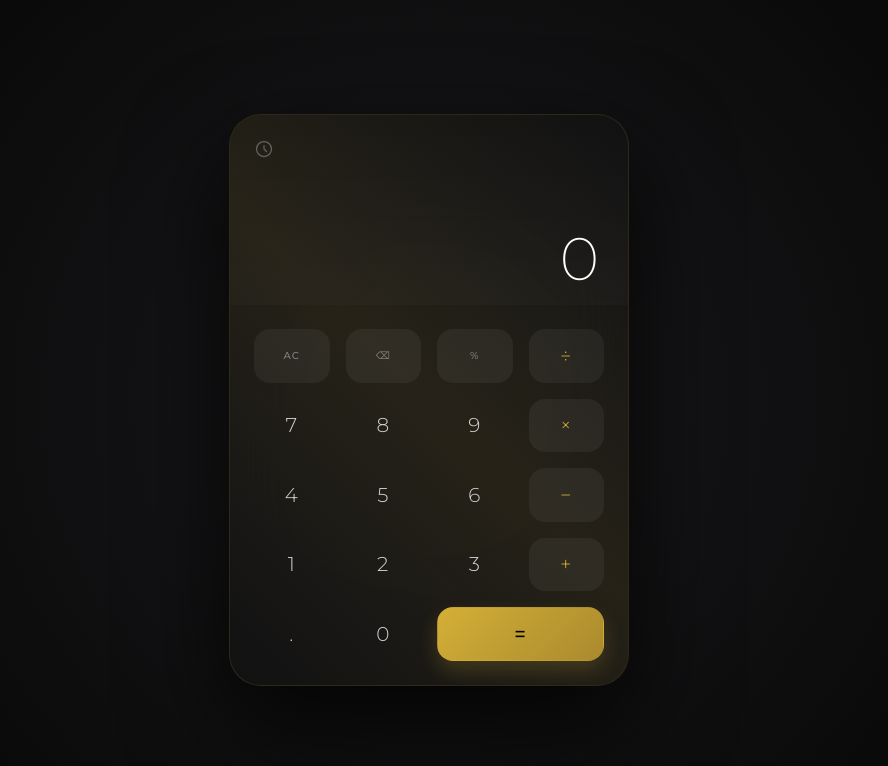
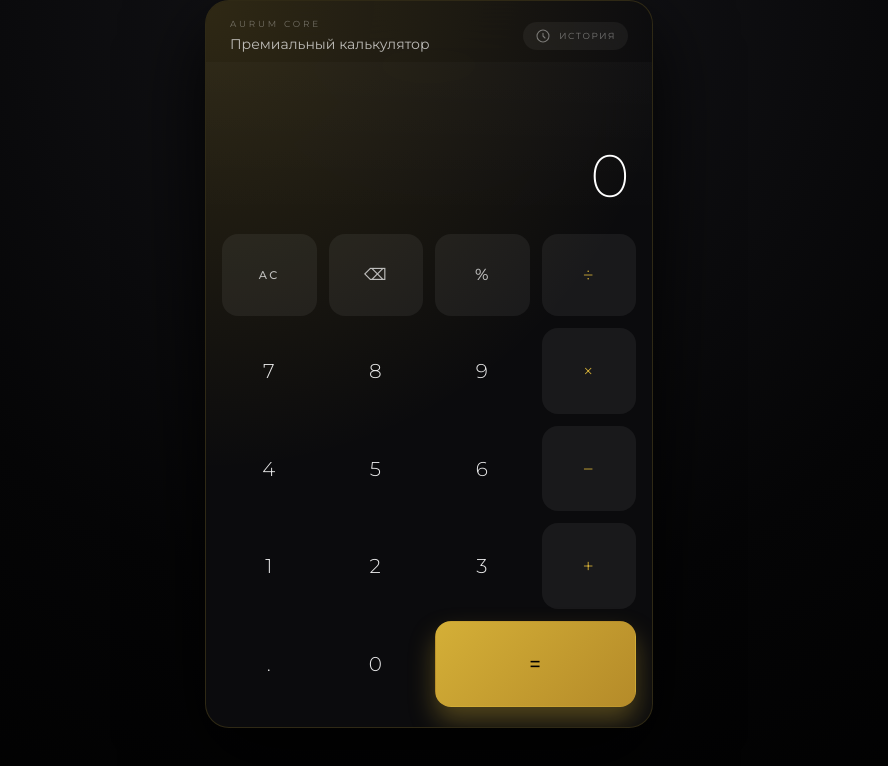
Before and after one commit to Quantiluzarra/3F2504E0-4F89-41D3-9A0C-0305E82C3308, a plain HTML site: page index.html in a window 1280 px wide. Shown: the whole page, without its empty margins (211-1099 px from the left). Drawn offline with nearby package versions, Linux system fonts and the light colour scheme.

Commit message:
Update index.html

```diff
--- a/index.html
+++ b/index.html
@@ -2,95 +2,102 @@
 <html lang="ru">
 <head>
     <meta charset="UTF-8">
-    <meta name="viewport" content="width=device-width, initial-scale=1.0">
-    <title>Elite Business Calculator</title>
+    <meta name="viewport" content="width=device-width, initial-scale=1, viewport-fit=cover">
+    <title>Aurum Core Calculator</title>
     <script src="https://cdn.tailwindcss.com"></script>
     <link href="https://fonts.googleapis.com/css2?family=Montserrat:wght@200;300;400;500&display=swap" rel="stylesheet">
     <style>
         :root {
             --gold: #d4af37;
             --platinum: #e5e4e2;
-            --dark-bg: #0a0a0b;
+            --dark-bg: #050506;
         }
 
         body {
             font-family: 'Montserrat', sans-serif;
             background-color: var(--dark-bg);
+            min-height: 100vh;
+            margin: 0;
             display: flex;
             justify-content: center;
-            align-items: center;
-            min-height: 100vh;
-            margin: 0;
-            overflow: hidden;
-            background: radial-gradient(circle at center, #1a1a1d 0%, #050505 100%);
+            align-items: stretch;
+            background: radial-gradient(circle at top, #16161a 0%, #050506 60%, #000 100%);
         }
 
-        /* Премиальная карточка */
+        .app-shell {
+            width: 100%;
+            max-width: 480px;
+            margin: 0 auto;
+            padding: env(safe-area-inset-top, 16px) 16px env(safe-area-inset-bottom, 16px);
+            box-sizing: border-box;
+        }
+
         .calculator-card {
-            background: rgba(18, 18, 20, 0.8);
+            background: rgba(12, 12, 14, 0.95);
             backdrop-filter: blur(30px);
             -webkit-backdrop-filter: blur(30px);
-            border: 1px solid rgba(212, 175, 55, 0.15); /* Тонкая золотая нить */
-            box-shadow: 0 40px 100px rgba(0, 0, 0, 0.8);
+            border: 1px solid rgba(212, 175, 55, 0.18);
+            box-shadow: 0 28px 80px rgba(0, 0, 0, 0.9);
             position: relative;
+            border-radius: 24px;
+            overflow: hidden;
+            display: flex;
+            flex-direction: column;
+            min-height: calc(100vh - 72px);
         }
 
-        /* Эффект свечения за калькулятором */
         .calculator-card::before {
             content: '';
             position: absolute;
-            top: -2px; left: -2px; right: -2px; bottom: -2px;
-            background: linear-gradient(45deg, transparent, rgba(212, 175, 55, 0.1), transparent);
+            inset: -2px;
+            background: radial-gradient(circle at top left, rgba(212, 175, 55, 0.18), transparent 55%);
             z-index: -1;
-            border-radius: 24px;
+            border-radius: 26px;
         }
 
-        /* Кнопки */
         .btn {
-            transition: all 0.3s cubic-bezier(0.4, 0, 0.2, 1);
+            transition: all 0.2s ease-out;
             letter-spacing: 0.05em;
             border: 1px solid transparent;
+            touch-action: manipulation;
         }
 
         .btn:hover {
-            background: rgba(255, 255, 255, 0.05);
-            border-color: rgba(212, 175, 55, 0.3);
+            background: rgba(255, 255, 255, 0.04);
+            border-color: rgba(212, 175, 55, 0.28);
             transform: translateY(-1px);
         }
 
         .btn:active {
-            transform: scale(0.96) translateY(0);
-            background: rgba(212, 175, 55, 0.1);
+            transform: scale(0.96);
+            background: rgba(212, 175, 55, 0.14);
         }
 
-        /* Операторы и Равно */
         .btn-operator {
             color: var(--gold);
         }
 
         .btn-equals {
-            background: linear-gradient(135deg, #d4af37 0%, #aa8a2e 100%);
+            background: linear-gradient(135deg, #d4af37 0%, #b58b29 100%);
             color: #000;
             font-weight: 500;
-            box-shadow: 0 10px 20px rgba(212, 175, 55, 0.2);
+            box-shadow: 0 14px 26px rgba(212, 175, 55, 0.34);
         }
 
         .btn-equals:hover {
-            box-shadow: 0 15px 30px rgba(212, 175, 55, 0.3);
-            filter: brightness(1.1);
+            box-shadow: 0 18px 36px rgba(212, 175, 55, 0.45);
+            filter: brightness(1.06);
         }
 
-        /* Анимация появления цифр */
         @keyframes slideUpFade {
-            from { opacity: 0; transform: translateY(15px); filter: blur(5px); }
+            from { opacity: 0; transform: translateY(12px); filter: blur(4px); }
             to { opacity: 1; transform: translateY(0); filter: blur(0); }
         }
 
         .result-anim {
-            animation: slideUpFade 0.4s cubic-bezier(0.16, 1, 0.3, 1) forwards;
+            animation: slideUpFade 0.25s cubic-bezier(0.16, 1, 0.3, 1) forwards;
         }
 
-        /* Кастомный скроллбар истории */
         .history-container::-webkit-scrollbar {
             width: 3px;
         }
@@ -100,7 +107,7 @@
         }
 
         .history-item {
-            transition: all 0.2s ease;
+            transition: all 0.18s ease;
             border-left: 0 solid var(--gold);
         }
 
@@ -109,65 +116,110 @@
             padding-left: 12px;
             background: rgba(255, 255, 255, 0.03);
         }
+
+        /* Мобильные правки */
+        @media (max-width: 640px) {
+            .display-main {
+                font-size: 2.4rem;
+                line-height: 1.15;
+            }
+            .display-sub {
+                font-size: 0.65rem;
+            }
+            .keypad-grid {
+                gap: 0.65rem;
+            }
+            .btn {
+                border-radius: 1.15rem;
+            }
+        }
     </style>
 </head>
 <body>
+<div class="app-shell">
+    <div class="calculator-card">
 
-<div class="calculator-card w-full max-w-[400px] rounded-[2rem] overflow-hidden flex flex-col h-[90vh] sm:h-auto sm:aspect-[0.7/1]">
+        <!-- Верхняя панель / бренд -->
+        <header class="px-6 pt-4 pb-2 flex items-center justify-between">
+            <div class="flex flex-col">
+                <span class="text-[0.55rem] tracking-[0.32em] uppercase text-white/35">Aurum Core</span>
+                <span class="text-sm text-white/70 mt-1">Премиальный калькулятор</span>
+            </div>
+            <button id="historyBtn"
+                    class="flex items-center gap-2 text-white/40 hover:text-white transition-all duration-200 text-xs px-3 py-1.5 rounded-full bg-white/5">
+                <svg xmlns="http://www.w3.org/2000/svg" class="h-4 w-4 flex-shrink-0" fill="none" viewBox="0 0 24 24"
+                     stroke="currentColor">
+                    <path stroke-linecap="round" stroke-linejoin="round" stroke-width="1.6"
+                          d="M12 8v4l3 3m6-3a9 9 0 11-18 0 9 9 0 0118 0z"/>
+                </svg>
+                <span class="tracking-[0.18em] uppercase text-[0.55rem]">История</span>
+            </button>
+        </header>
 
-    <!-- Секция Дисплея -->
-    <div class="p-8 pb-4 flex flex-col justify-end items-end bg-gradient-to-b from-transparent to-white/[0.02] h-1/3 relative">
-        <button id="historyBtn" class="absolute top-6 left-6 text-white/30 hover:text-white/80 transition-all duration-300" title="История">
-            <svg xmlns="http://www.w3.org/2000/svg" class="h-5 w-5" fill="none" viewBox="0 0 24 24" stroke="currentColor">
-                <path stroke-linecap="round" stroke-linejoin="round" stroke-width="1.5" d="M12 8v4l3 3m6-3a9 9 0 11-18 0 9 9 0 0118 0z" />
-            </svg>
-        </button>
+        <!-- Дисплей -->
+        <section class="px-6 pb-4 pt-2 flex flex-col justify-end items-end bg-gradient-to-b from-white/[0.02] to-transparent flex-none min-h-[160px]">
+            <div id="prevDisplay" class="display-sub text-white/28 text-[0.7rem] mb-1 h-4 font-light tracking-[0.22em] uppercase overflow-hidden text-right w-full"></div>
+            <div id="currDisplay" class="display-main text-white text-5xl sm:text-6xl font-extralight tracking-tight break-all result-anim text-right w-full">0</div>
+        </section>
 
-        <div id="prevDisplay" class="text-white/20 text-xs mb-2 h-4 font-light tracking-[0.2em] uppercase overflow-hidden"></div>
-        <div id="currDisplay" class="text-white text-6xl font-extralight tracking-tighter break-all result-anim text-right w-full">0</div>
-    </div>
+        <!-- Панель истории (оверлей) -->
+        <div id="historyPanel"
+             class="hidden absolute inset-x-0 bottom-0 top-[120px] bg-black/96 z-20 px-6 pt-5 pb-6 flex flex-col">
+            <div class="flex justify-between items-center mb-4 border-b border-white/10 pb-3">
+                <div>
+                    <h3 class="text-white/70 text-[0.68rem] font-medium tracking-[0.32em] uppercase">Архив операций</h3>
+                    <p class="text-[0.6rem] text-white/30 mt-1">Тап по записи — вставка результата</p>
+                </div>
+                <button id="clearHistory"
+                        class="text-white/35 text-[0.58rem] hover:text-red-400 uppercase tracking-[0.24em] transition-colors">
+                    Очистить
+                </button>
+            </div>
+            <div id="historyList" class="history-container flex-1 overflow-y-auto space-y-3">
+                <div class="text-white/15 text-center mt-8 italic text-[0.8rem]">Нет записей</div>
+            </div>
+            <button id="closeHistory"
+                    class="mt-4 py-3 border border-white/14 text-white/60 text-[0.6rem] tracking-[0.28em] uppercase hover:bg-white/5 transition-all rounded-full">
+                Закрыть
+            </button>
+        </div>
 
-    <!-- Панель Истории -->
-    <div id="historyPanel" class="hidden absolute inset-x-0 bottom-0 top-[33%] bg-black/95 z-20 p-8 flex flex-col animate-in fade-in slide-in-from-bottom-10 duration-500">
-        <div class="flex justify-between items-center mb-6 border-b border-white/10 pb-4">
-            <h3 class="text-white/60 text-xs font-medium tracking-[0.3em] uppercase">Архив операций</h3>
-            <button id="clearHistory" class="text-white/30 text-[10px] hover:text-red-400 uppercase tracking-widest transition-colors">Очистить</button>
-        </div>
-        <div id="historyList" class="history-container flex-1 overflow-y-auto space-y-4">
-            <div class="text-white/10 text-center mt-10 italic text-sm">Нет записей</div>
-        </div>
-        <button id="closeHistory" class="mt-6 py-4 border border-white/10 text-white/40 text-[10px] tracking-[0.4em] uppercase hover:bg-white/5 transition-all">Закрыть</button>
-    </div>
+        <!-- Клавиатура -->
+        <main class="flex-1 px-4 pb-5 pt-3 flex items-stretch">
+            <div class="keypad-grid grid grid-cols-4 gap-3 w-full">
 
-    <!-- Клавиатура -->
-    <div class="flex-1 p-6 grid grid-cols-4 gap-4 bg-transparent">
+                <!-- Верхний ряд -->
+                <button class="btn bg-white/[0.06] text-white/70 rounded-2xl text-[0.7rem] uppercase font-medium tracking-[0.22em] py-3.5"
+                        onclick="clearDisplay()">AC</button>
+                <button class="btn bg-white/[0.06] text-white/70 rounded-2xl text-base font-medium py-3.5"
+                        onclick="deleteChar()">⌫</button>
+                <button class="btn bg-white/[0.06] text-white/70 rounded-2xl text-base font-medium py-3.5"
+                        onclick="appendValue('%')">%</button>
+                <button class="btn bg-white/[0.06] btn-operator rounded-2xl text-xl font-light py-3.5"
+                        onclick="appendValue('/')">÷</button>
 
-        <!-- Функциональный ряд (Верхний) -->
-        <button class="btn bg-white/5 text-white/40 rounded-2xl text-[10px] uppercase font-medium tracking-widest" onclick="clearDisplay()">AC</button>
-        <button class="btn bg-white/5 text-white/40 rounded-2xl text-[10px] uppercase font-medium tracking-widest" onclick="deleteChar()">⌫</button>
-        <button class="btn bg-white/5 text-white/40 rounded-2xl text-[10px] uppercase font-medium tracking-widest" onclick="appendValue('%')">%</button>
-        <button class="btn bg-white/5 btn-operator rounded-2xl text-xl font-light" onclick="appendValue('/')">÷</button>
+                <!-- Цифры и операторы -->
+                <button class="btn text-white/90 rounded-2xl text-xl font-light py-4" onclick="appendValue('7')">7</button>
+                <button class="btn text-white/90 rounded-2xl text-xl font-light py-4" onclick="appendValue('8')">8</button>
+                <button class="btn text-white/90 rounded-2xl text-xl font-light py-4" onclick="appendValue('9')">9</button>
+                <button class="btn bg-white/[0.06] btn-operator rounded-2xl text-xl font-light py-4" onclick="appendValue('*')">×</button>
 
-        <!-- Числа и Операторы -->
-        <button class="btn text-white/80 rounded-2xl text-xl font-light" onclick="appendValue('7')">7</button>
-        <button class="btn text-white/80 rounded-2xl text-xl font-light" onclick="appendValue('8')">8</button>
-        <button class="btn text-white/80 rounded-2xl text-xl font-light" onclick="appendValue('9')">9</button>
-        <button class="btn bg-white/5 btn-operator rounded-2xl text-xl font-light" onclick="appendValue('*')">×</button>
+                <button class="btn text-white/90 rounded-2xl text-xl font-light py-4" onclick="appendValue('4')">4</button>
+                <button class="btn text-white/90 rounded-2xl text-xl font-light py-4" onclick="appendValue('5')">5</button>
+                <button class="btn text-white/90 rounded-2xl text-xl font-light py-4" onclick="appendValue('6')">6</button>
+                <button class="btn bg-white/[0.06] btn-operator rounded-2xl text-xl font-light py-4" onclick="appendValue('-')">−</button>
 
-        <button class="btn text-white/80 rounded-2xl text-xl font-light" onclick="appendValue('4')">4</button>
-        <button class="btn text-white/80 rounded-2xl text-xl font-light" onclick="appendValue('5')">5</button>
-        <button class="btn text-white/80 rounded-2xl text-xl font-light" onclick="appendValue('6')">6</button>
-        <button class="btn bg-white/5 btn-operator rounded-2xl text-xl font-light" onclick="appendValue('-')">−</button>
+                <button class="btn text-white/90 rounded-2xl text-xl font-light py-4" onclick="appendValue('1')">1</button>
+                <button class="btn text-white/90 rounded-2xl text-xl font-light py-4" onclick="appendValue('2')">2</button>
+                <button class="btn text-white/90 rounded-2xl text-xl font-light py-4" onclick="appendValue('3')">3</button>
+                <button class="btn bg-white/[0.06] btn-operator rounded-2xl text-xl font-light py-4" onclick="appendValue('+')">+</button>
 
-        <button class="btn text-white/80 rounded-2xl text-xl font-light" onclick="appendValue('1')">1</button>
-        <button class="btn text-white/80 rounded-2xl text-xl font-light" onclick="appendValue('2')">2</button>
-        <button class="btn text-white/80 rounded-2xl text-xl font-light" onclick="appendValue('3')">3</button>
-        <button class="btn bg-white/5 btn-operator rounded-2xl text-xl font-light" onclick="appendValue('+')">+</button>
-
-        <!-- Нижний ряд -->
-        <button class="btn text-white/80 rounded-2xl text-xl font-light" onclick="appendValue('.')">.</button>
-        <button class="btn text-white/80 rounded-2xl text-xl font-light" onclick="appendValue('0')">0</button>
-        <button class="btn col-span-2 btn-equals rounded-2xl text-xl" onclick="calculate()">=</button>
+                <!-- Нижний ряд -->
+                <button class="btn text-white/90 rounded-2xl text-xl font-light py-4" onclick="appendValue('.')">.</button>
+                <button class="btn text-white/90 rounded-2xl text-xl font-light py-4" onclick="appendValue('0')">0</button>
+                <button class="btn col-span-2 btn-equals rounded-2xl text-xl py-4" onclick="calculate()">=</button>
+            </div>
+        </main>
     </div>
 </div>
 
@@ -184,13 +236,11 @@
 
     function updateDisplay() {
         let displayValue = currentInput;
-
         let formatted = displayValue
             .replace(/\*/g, '×')
             .replace(/\//g, '÷');
 
         currDisplay.textContent = formatted;
-
         currDisplay.classList.remove('result-anim');
         void currDisplay.offsetWidth;
         currDisplay.classList.add('result-anim');
@@ -266,16 +316,16 @@
     function renderHistory() {
         historyList.innerHTML = '';
         if (history.length === 0) {
-            historyList.innerHTML = '<div class="text-white/10 text-center mt-10 italic text-sm">Нет записей</div>';
+            historyList.innerHTML = '<div class="text-white/15 text-center mt-8 italic text-[0.8rem]">Нет записей</div>';
             return;
         }
 
         history.forEach(item => {
             const el = document.createElement('div');
-            el.className = "history-item p-4 cursor-pointer border-b border-white/5 group";
+            el.className = "history-item p-3.5 cursor-pointer border-b border-white/6 group rounded-xl";
             el.innerHTML = `
-                <div class="text-white/20 text-[10px] tracking-widest uppercase mb-1">${item.expr}</div>
-                <div class="text-white/80 text-xl font-light group-hover:text-[#d4af37] transition-colors">${item.res}</div>
+                <div class="text-white/30 text-[0.6rem] tracking-[0.22em] uppercase mb-1.5">${item.expr}</div>
+                <div class="text-white/90 text-lg font-light group-hover:text-[${'"'}#d4af37${'"'}] transition-colors">${item.res}</div>
             `;
             el.onclick = () => {
                 currentInput = item.res;
```
